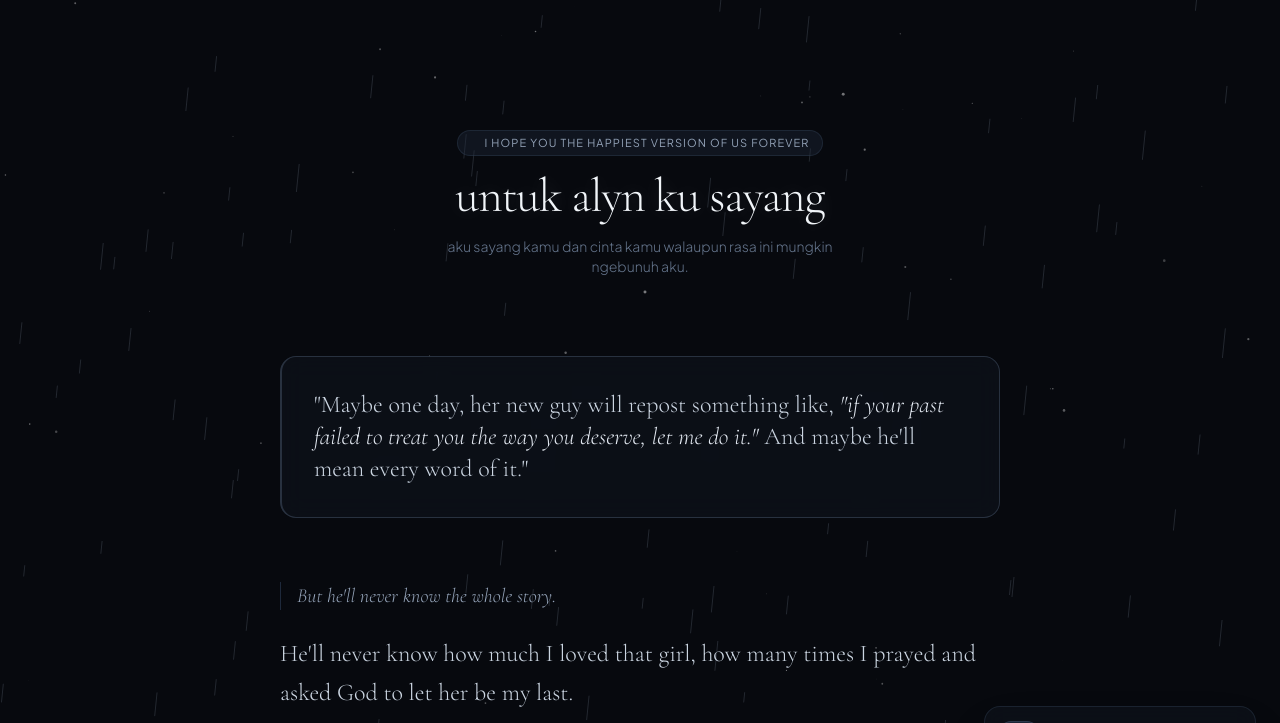
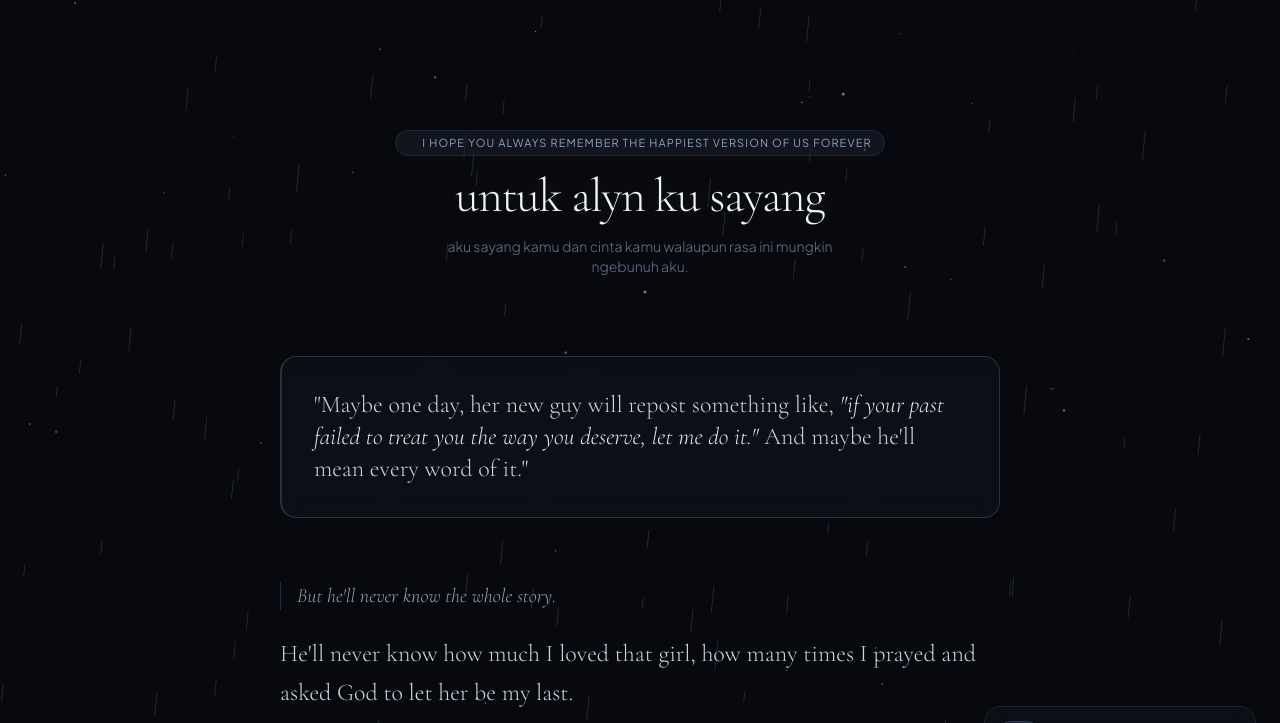
Before and after one commit to kaydenaldv28/alyn, a plain HTML site: page index.html in a window 1280 px wide. Both pictures are taken after a click on the button "PENCET DISINI YA BYBUU". Shown: the top 723 px of the page. Drawn offline with nearby package versions, Linux system fonts and the light colour scheme.

Commit message:
Update index.html

```diff
--- a/index.html
+++ b/index.html
@@ -144,7 +144,7 @@
         <header class="text-center mb-20 space-y-4 opacity-0 animate-fade-in" id="headerSection">
             <div class="inline-flex items-center gap-2 px-3 py-1 rounded-full bg-slate-800/40 border border-slate-700/40 text-[11px] text-slate-400 tracking-widest uppercase">
                 <span class="w-1.5 h-1.5 rounded-full bg-slate-400 animate-ping"></span>
-                i hope you the happiest version of us forever
+                i hope you always remember the happiest version of us forever
             </div>
             <h1 class="font-serif text-3xl md:text-5xl font-light tracking-tight text-glow text-slate-100">
                 untuk alyn ku sayang
```
